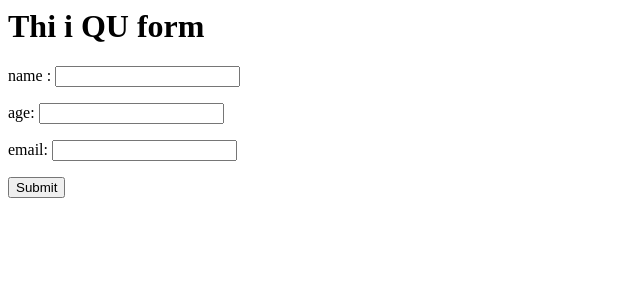
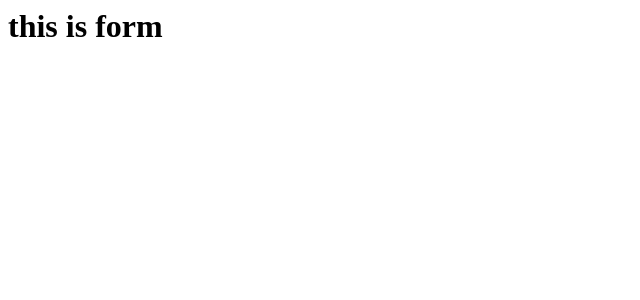
Before and after one commit to Unixxxxxx/django_1, a Django app: page /Db/ in a window 1280 px wide. Shown: the top 300 px of the page, without its empty margins (0-640 px from the left). Run offline with Django 4.2, Linux system fonts and the light colour scheme; parts of the project's set-up code (start-up, migrations or seed data) failed here and were passed over.

Commit message:
new Changes

```diff
--- a/DataF/views.py
+++ b/DataF/views.py
@@ -2,3 +2,5 @@ from django.shortcuts import render
 # Create your views here.
 def Data(request):
     return render(request,"Data/index.html")
+
+def
--- a/Templates/DB/form.html
+++ b/Templates/DB/form.html
@@ -1,6 +1 @@
-<form method ='post'>
-	<h1> Thi i QU form </h1>
-	{% csrf_token %}
-	{{ form.as_p }}
-	<button type="submit">Submit</button>
-</form>
+<h1> this is form </h1>
```
